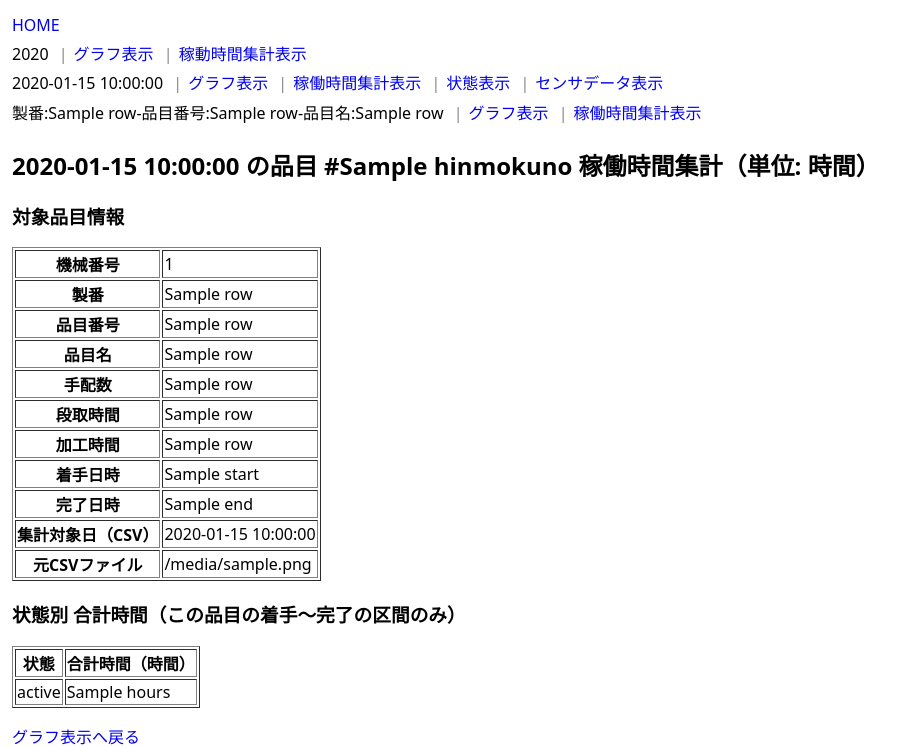
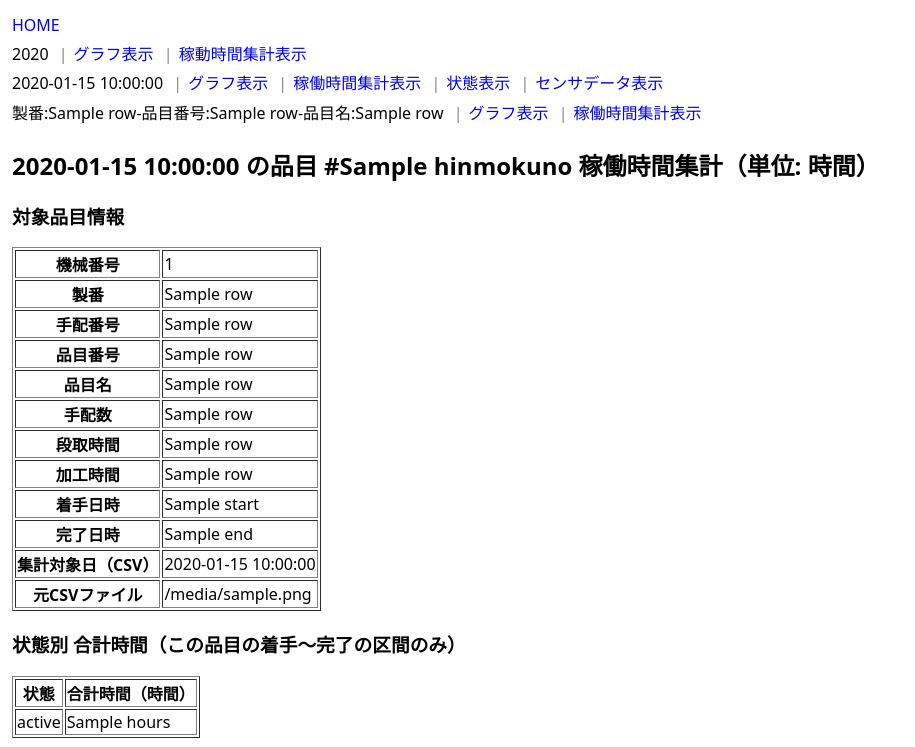
Before and after one commit to mametarou967/FactoryDataViewer, a Flask app: template ViewerWebApplication/templates/hinmoku/summary.html in a window 1280 px wide. Shown: the top 747 px of the page, without its empty margins (0-915 px from the left). Run offline with Flask 3, Linux system fonts and the light colour scheme; the template is opened without the code that fills it: most values are stand-ins (such as "Sample title", 1, 10 or a date in 2020).

Commit message:
tehaibangou taiou2

```diff
--- a/ViewerWebApplication/templates/hinmoku/summary.html
+++ b/ViewerWebApplication/templates/hinmoku/summary.html
@@ -5,11 +5,12 @@
     <table border="1">
         <tr><th>機械番号</th><td>{{ row[0] }}</td></tr>
         <tr><th>製番</th><td>{{ row[1] }}</td></tr>
-        <tr><th>品目番号</th><td>{{ row[2] }}</td></tr>
-        <tr><th>品目名</th><td>{{ row[3] }}</td></tr>
-        <tr><th>手配数</th><td>{{ row[4] }}</td></tr>
-        <tr><th>段取時間</th><td>{{ row[5] }}</td></tr>
-        <tr><th>加工時間</th><td>{{ row[6] }}</td></tr>
+        <tr><th>手配番号</th><td>{{ row[2] }}</td></tr>
+        <tr><th>品目番号</th><td>{{ row[3] }}</td></tr>
+        <tr><th>品目名</th><td>{{ row[4] }}</td></tr>
+        <tr><th>手配数</th><td>{{ row[5] }}</td></tr>
+        <tr><th>段取時間</th><td>{{ row[6] }}</td></tr>
+        <tr><th>加工時間</th><td>{{ row[7] }}</td></tr>
         <tr><th>着手日時</th><td>{{ interval.start }}</td></tr>
         <tr><th>完了日時</th><td>{{ interval.end }}</td></tr>
         <tr><th>集計対象日（CSV）</th><td>{{ interval.clipped_date }}</td></tr>
```
